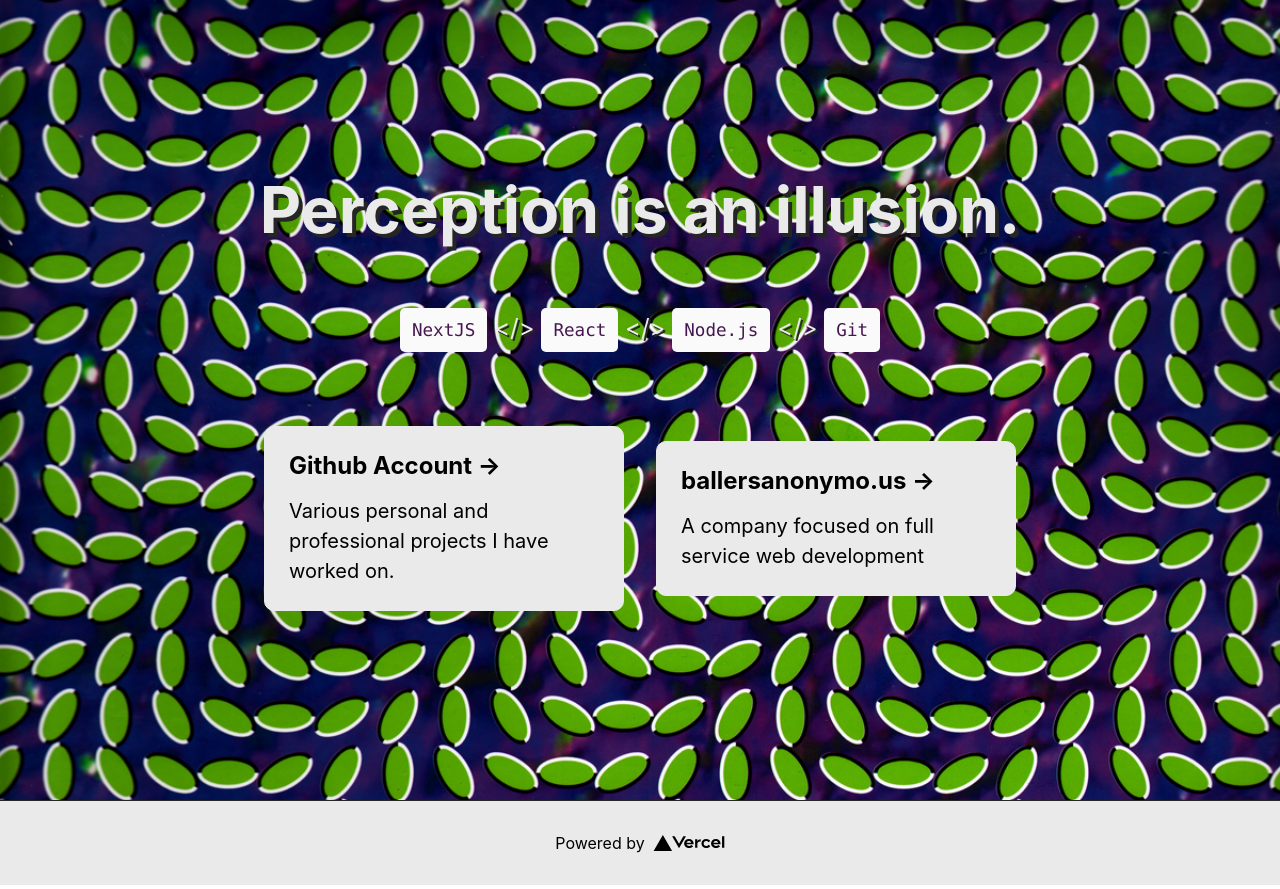
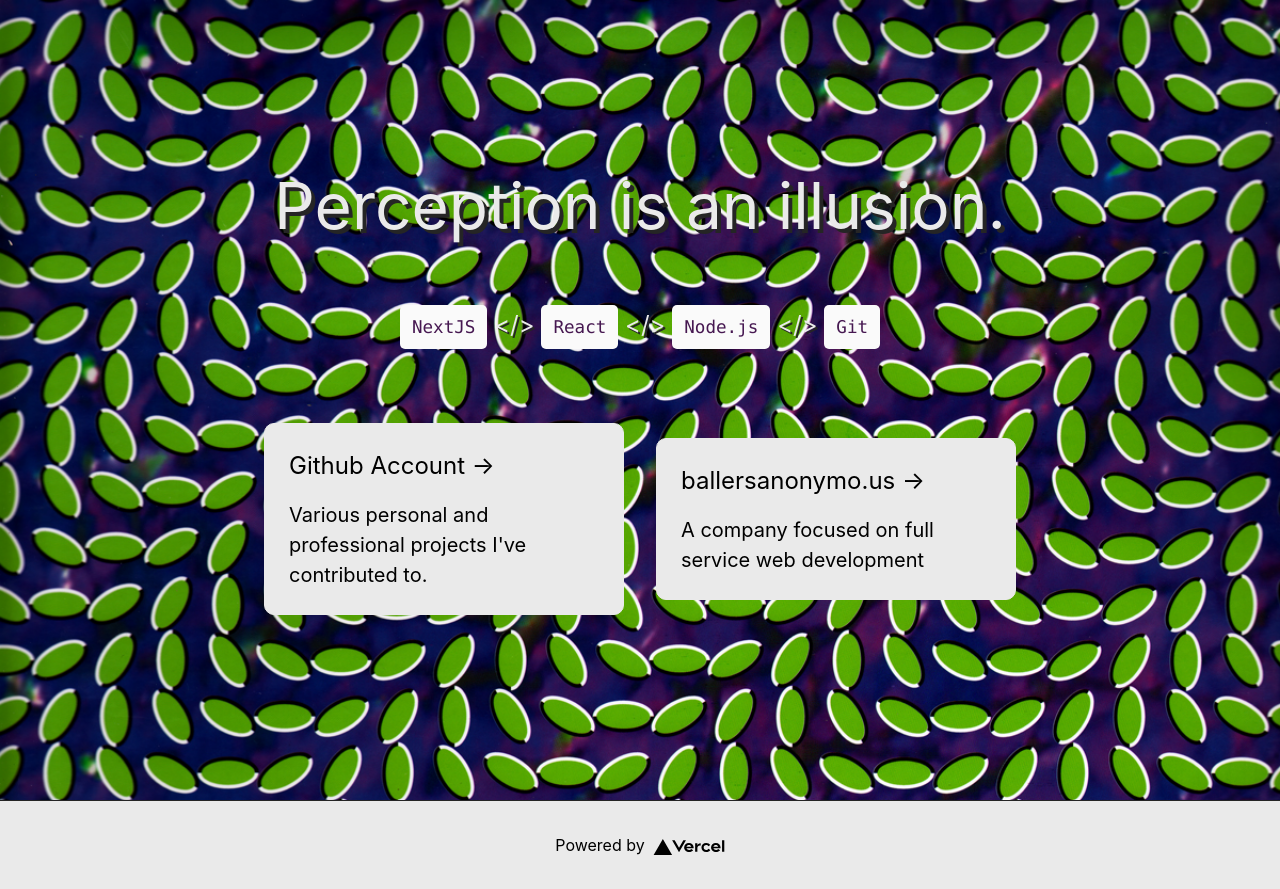
Before and after one commit to NewWorldOrderly/BryanDuckworth.com, a Next.js app: page / in a window 1280 px wide. Built offline with nearby package versions, Linux system fonts and the light colour scheme.

Commit message:
feat: install tailwindcss

```diff
--- a/package.json
+++ b/package.json
@@ -12,7 +12,10 @@
     "react-dom": "18.0.0"
   },
   "devDependencies": {
+    "autoprefixer": "^10.4.7",
     "eslint": "8.12.0",
-    "eslint-config-next": "12.1.4"
+    "eslint-config-next": "12.1.4",
+    "postcss": "^8.4.14",
+    "tailwindcss": "^3.0.24"
   }
 }
--- a/pages/index.js
+++ b/pages/index.js
@@ -29,7 +29,7 @@
         <div className={styles.grid}>
           <a href="https://github.com/NewWorldOrderly" className={styles.card}>
             <h2>Github Account &rarr;</h2>
-            <p>Various personal and professional projects I have worked on.</p>
+            <p>Various personal and professional projects I&#39;ve contributed to.</p>
           </a>
 
           <a href="https://ballersanonymo.us" className={styles.card}>
--- /dev/null
+++ b/postcss.config.js
@@ -0,0 +1,6 @@
+module.exports = {
+  plugins: {
+    tailwindcss: {},
+    autoprefixer: {},
+  },
+}
--- a/styles/globals.css
+++ b/styles/globals.css
@@ -1,3 +1,7 @@
+@tailwind base;
+@tailwind components;
+@tailwind utilities;
+
 html,
 body {
   padding: 0;
--- /dev/null
+++ b/tailwind.config.js
@@ -0,0 +1,10 @@
+module.exports = {
+  content: [
+    "./pages/**/*.{js,ts,jsx,tsx}",
+    "./components/**/*.{js,ts,jsx,tsx}",
+  ],
+  theme: {
+    extend: {},
+  },
+  plugins: [],
+}
```
Also changed, not shown: 1 other file (tests, documents, lock files or other folders).
